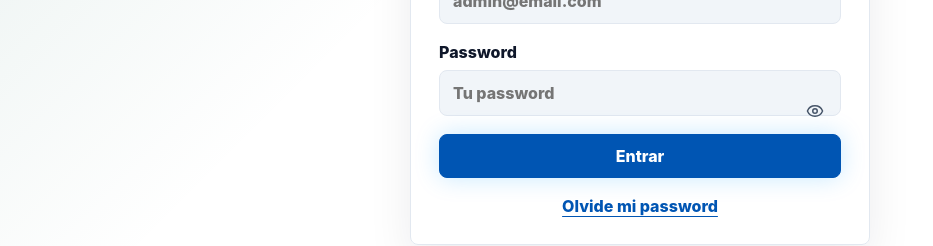
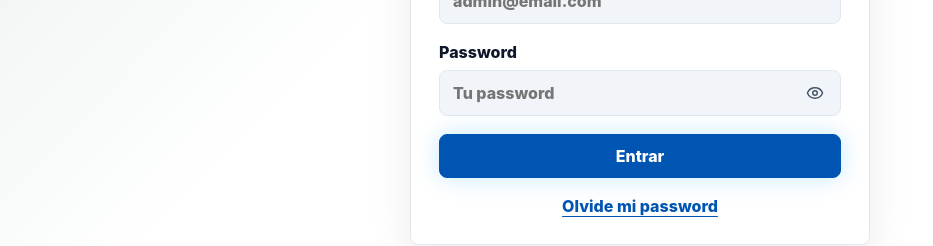
Before and after one commit to ambioristm05/antoniotrinidad.dev, a React (Vite) app in the folder client/: page /admin/login in a window 1280 px wide. Shown: the part 436-682 px from the top of the page, without its empty margins (0-933 px from the left). Built offline with nearby package versions, Linux system fonts and the light colour scheme; no server answers.

Commit message:
Fix password toggle alignment in auth forms

```diff
--- a/client/src/styles/main.css
+++ b/client/src/styles/main.css
@@ -1441,10 +1441,11 @@ input {
 
 .password-field {
   position: relative;
-  display: block;
+  display: grid;
 }
 
 .password-field input {
+  width: 100%;
   padding-right: 48px;
 }
 
@@ -1456,6 +1457,7 @@ input {
   width: 36px;
   height: 36px;
   place-items: center;
+  transform: translateY(-50%);
   border: 0;
   border-radius: var(--radius-sm);
   background: transparent;
```
